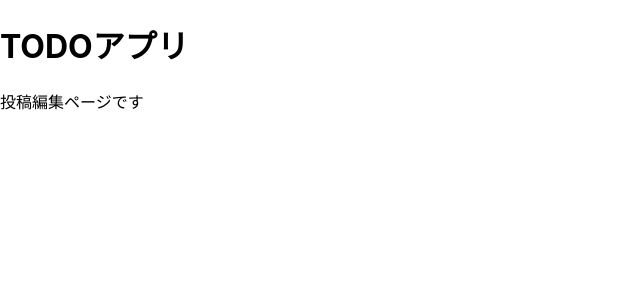
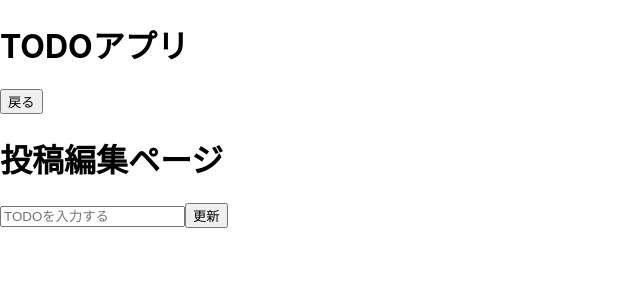
Before and after one commit to fumi238000/React_ts_crud_app, a React (Create React App) app in the folder frontend/: page /post/edit in a window 1280 px wide. Shown: the top 300 px of the page, without its empty margins (0-640 px from the left). Built offline with nearby package versions, Linux system fonts and the light colour scheme.

Commit message:
add_goback_button

```diff
--- a/frontend/src/components/pages/post/PostCreatePage.tsx
+++ b/frontend/src/components/pages/post/PostCreatePage.tsx
@@ -1,12 +1,16 @@
 import { memo, VFC } from "react";
+import { Link, useHistory } from "react-router-dom";
 
 export const PostCreatePage: VFC = memo(() => {
+  const history = useHistory();
+  const onClickBack = () => history.goBack();
+
   return (
     <>
-      <button>戻る</button>
+      <button onClick={onClickBack}>戻る</button>
       <h1>新規作成</h1>
       <input placeholder="TODOを入力する" />
-      <button>新規作成</button>
+      <button onClick={onClickBack}>新規作成</button>
     </>
   )
 });
--- a/frontend/src/components/pages/post/PostEditPage.tsx
+++ b/frontend/src/components/pages/post/PostEditPage.tsx
@@ -1,5 +1,16 @@
 import { memo, VFC } from "react";
+import { Link, useHistory } from "react-router-dom";
 
 export const PostEditPage: VFC = memo(() => {
-  return <p>投稿編集ページです</p>
+  const history = useHistory();
+  const onClickBack = () => history.goBack();
+
+  return (
+    <div>
+      <button onClick={onClickBack}>戻る</button>
+      <h1>投稿編集ページ</h1>
+      <input placeholder="TODOを入力する" />
+      <button onClick={onClickBack}>更新</button>
+    </div>
+  )
 });
```
